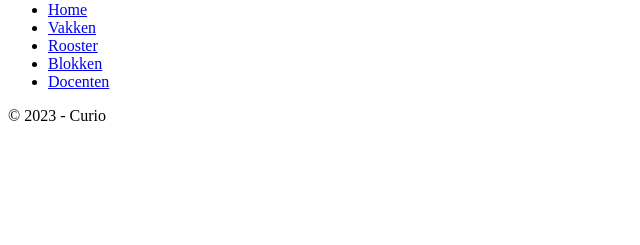
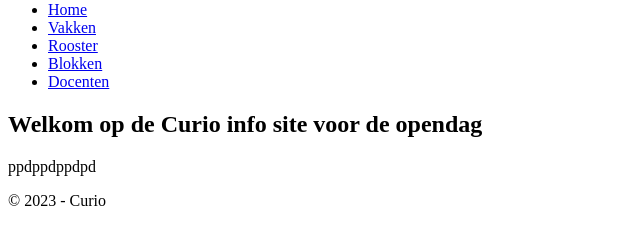
Before and after one commit to ckrisdc/opendag_site, a plain HTML site: page index.html in a window 1280 px wide. Shown: the part 79-324 px from the top of the page, without its empty margins (0-640 px from the left). Drawn offline with Linux system fonts and the light colour scheme.

Commit message:
update
kleine stappen

```diff
--- a/index.html
+++ b/index.html
@@ -23,6 +23,8 @@
             </header>
         </div>
         <div class="content">
+            <h2>Welkom op de Curio info site voor de opendag</h2>
+            <p>ppdppdppdpd</p>
         </div>
         <div class="footer">
             <p>© 2023 - Curio</p>
```
Also changed, not shown: blokken.html (added), docenten.html (added), rooster.html (added), vakken.html (added).
